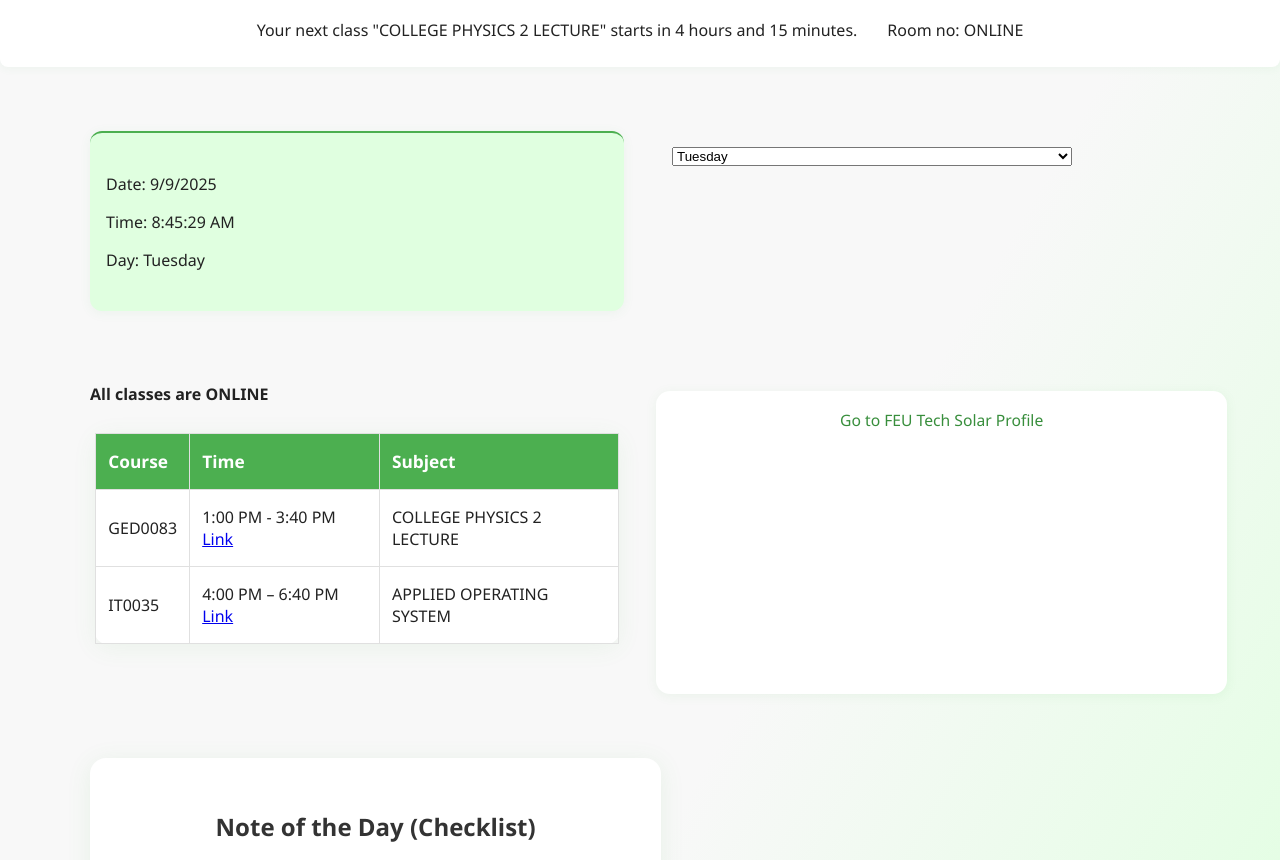
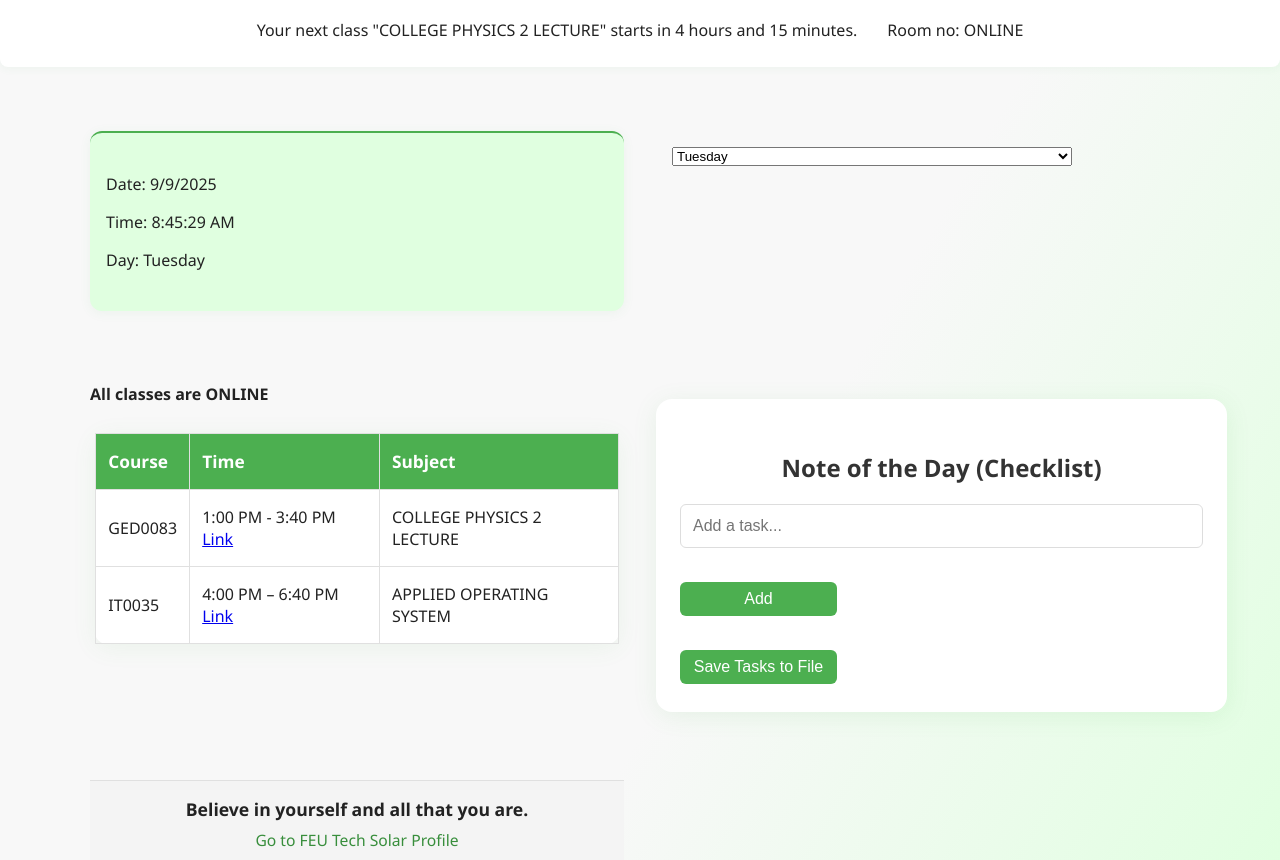
Before and after one commit to JethroWang43/Schedule, a plain HTML site: page index.html in a window 1280 px wide. Shown: the part 67-927 px from the top of the page. Drawn offline with Linux system fonts and the light colour scheme.

Commit message:
feat: move profile link to footer and remove redundant section

```diff
--- a/index.html
+++ b/index.html
@@ -42,9 +42,6 @@
 
 <section id="scheduleDisplay"></section>
 
-    <section class="profile-link-container" style="width:98%;max-width:700px;margin:24px auto 0 auto;padding:18px 24px;background:#fff;border-radius:14px;box-shadow:0 2px 12px rgba(76,175,80,0.08);text-align:center;">
-  <a href="https://solar.feutech.edu.ph/user/profile" target="_blank" style="font-size:0.98rem;color:#388e3c;font-weight:500;text-decoration:none;">Go to FEU Tech Solar Profile</a>
-    </section>
 
   <section class="note-of-day">
     <h3>Note of the Day (Checklist)</h3>
@@ -56,7 +53,7 @@
 
 
     <footer>
-        <a href="#">Keep Pushing</a>
+  <a href="https://solar.feutech.edu.ph/user/profile" target="_blank" style="font-size:0.98rem;color:#388e3c;font-weight:500;text-decoration:none;">Go to FEU Tech Solar Profile</a>
     </footer>
 
     <!-- Schedule Display Section -->
```
